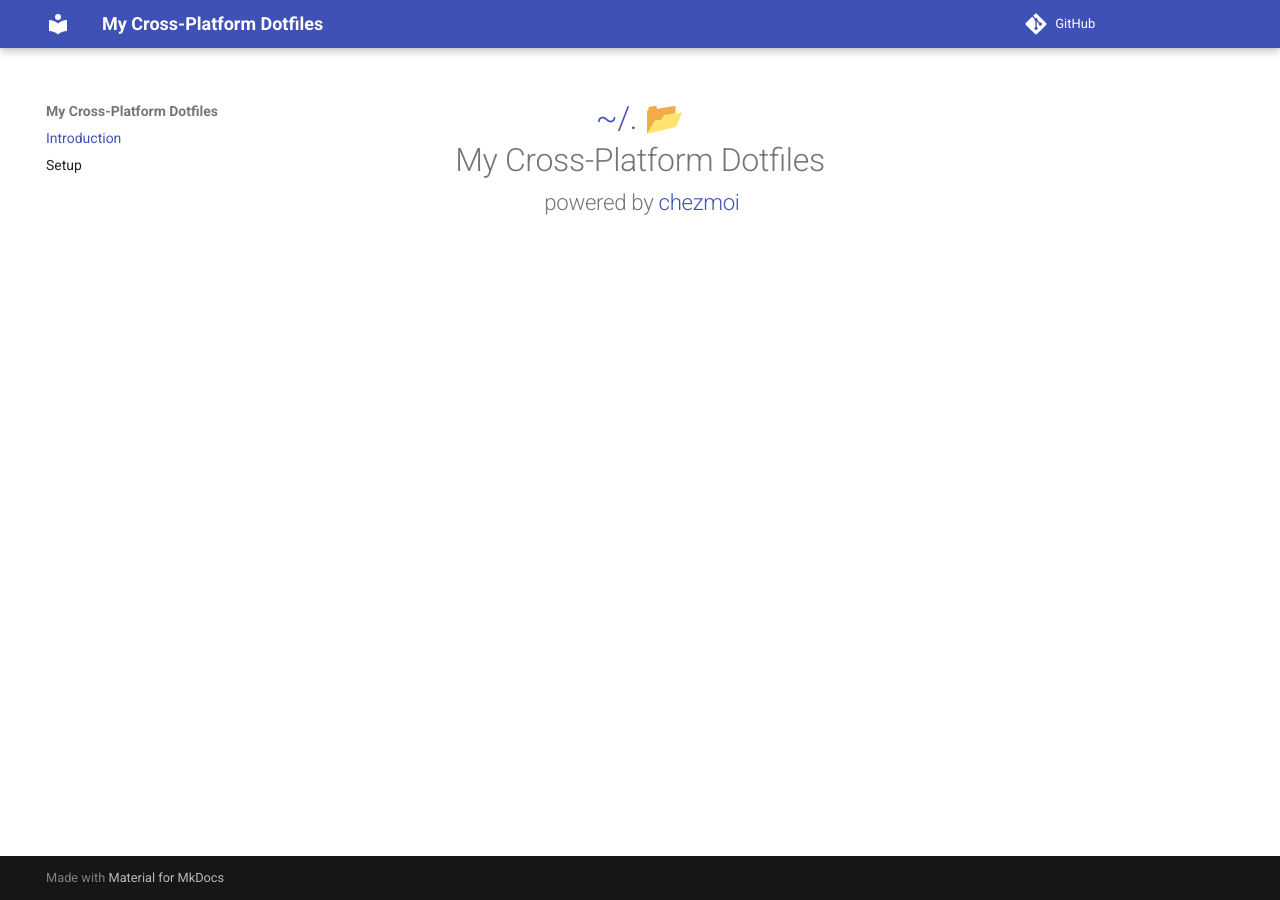
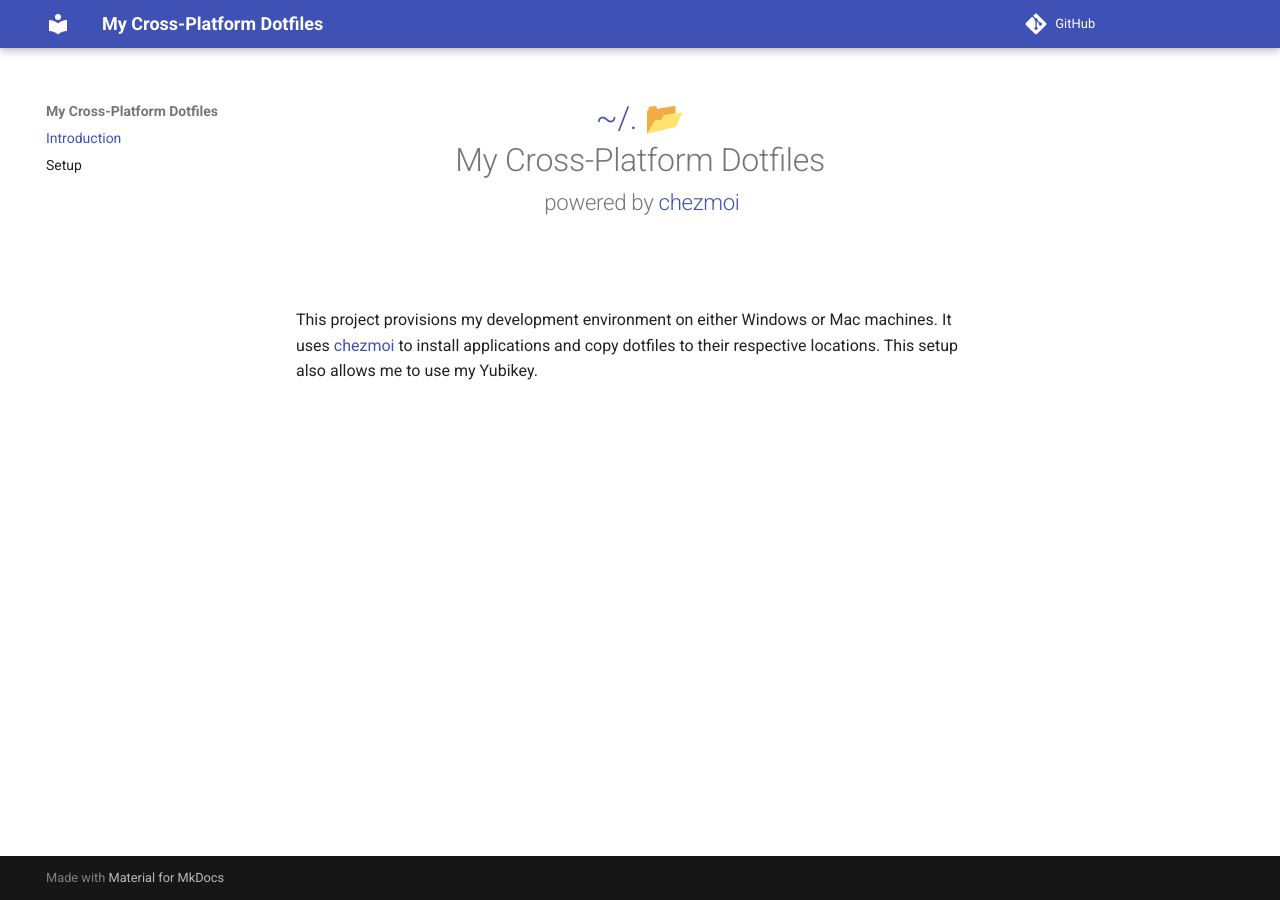
Before and after one commit to Stackclash/dotfiles, an MkDocs documentation site: the page built from docs/pages/index.md, in a window 1280 px wide. Built offline with MkDocs 1.6.1 and Material for MkDocs 9.7.7, drawn with Linux system fonts in a browser that asks for light colours; comment, search, counter and statistics services are not loaded.

Commit message:
triggering docs build

```diff
--- a/docs/pages/index.md
+++ b/docs/pages/index.md
@@ -2,3 +2,5 @@
     <a name="top" title="dotfiles">~/.&nbsp;📂</a><br/>My Cross-Platform Dotfiles<br/> <sup><sub>powered by <a href="https://www.chezmoi.io/">chezmoi</a>
 </h1>
 <br />
+
+This project provisions my development environment on either Windows or Mac machines. It uses [chezmoi](https://chezmoi.io) to install applications and copy dotfiles to their respective locations. This setup also allows me to use my Yubikey.
```
